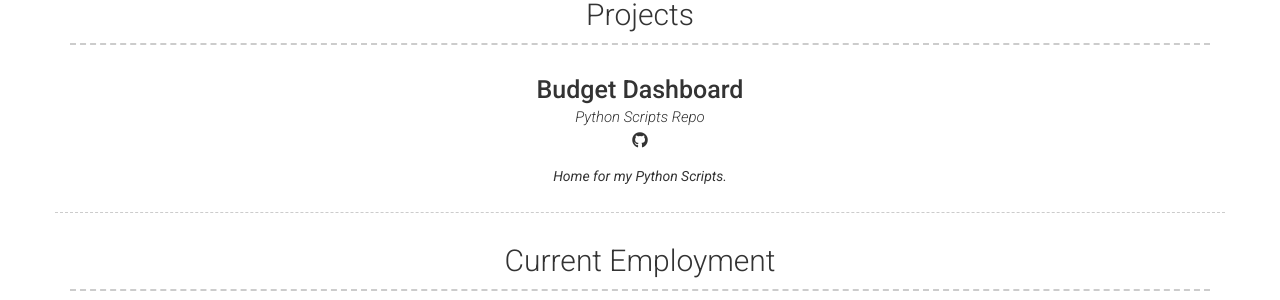
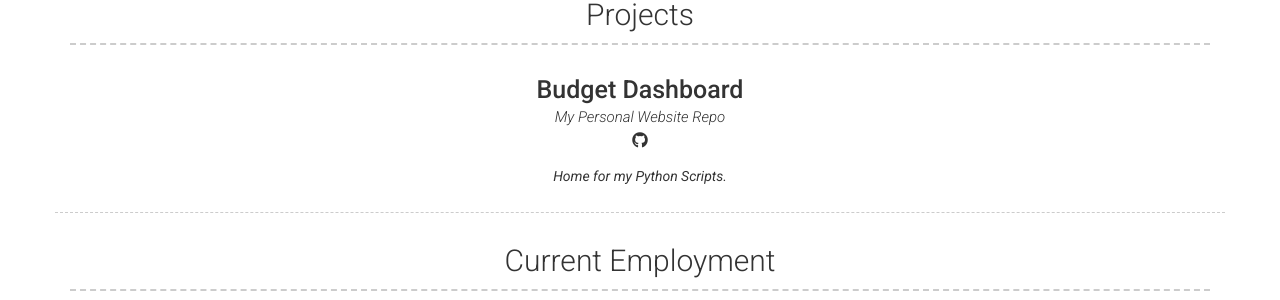
Before and after one commit to lucasthoennes/lucasthoennes.github.io, a Jekyll site: the page built from index.md, in a window 1280 px wide. Shown: the part 555-855 px from the top of the page. Built offline with Jekyll 4.4.1, drawn with Linux system fonts in a browser that asks for light colours; nearby versions of some CDN libraries.

Commit message:
Update _config.yml
Removed link to Python projects private repo

```diff
--- a/_config.yml
+++ b/_config.yml
@@ -64,16 +64,16 @@
         border: weak  # Value of `weak` will display a weak border below this item. # Any
                       # other value (or no value) means no border will be displayed
         title: Budget Dashboard
-        link: github.com/lucasthoennes/Python-Projects
-        link_text: Python Scripts Repo
+        link: github.com/lucasthoennes/website
+        link_text: My Personal Website Repo
         additional_links:
           - title:  Github page for project
             icon: fab fa-github
-            url: github.com/lucasthoennes/Python-Projects
+            url: github.com/lucasthoennes/website
         quote: >
           Home for my Python Scripts.
         # description: | # this will include new lines to allow paragraphs
-        #   Includes sankey diagram, pie charts, and amortization graph.
+        #   My personal website built with HTML/CSS/JS
   - title: Current Employment
     layout: list
     content:
```
